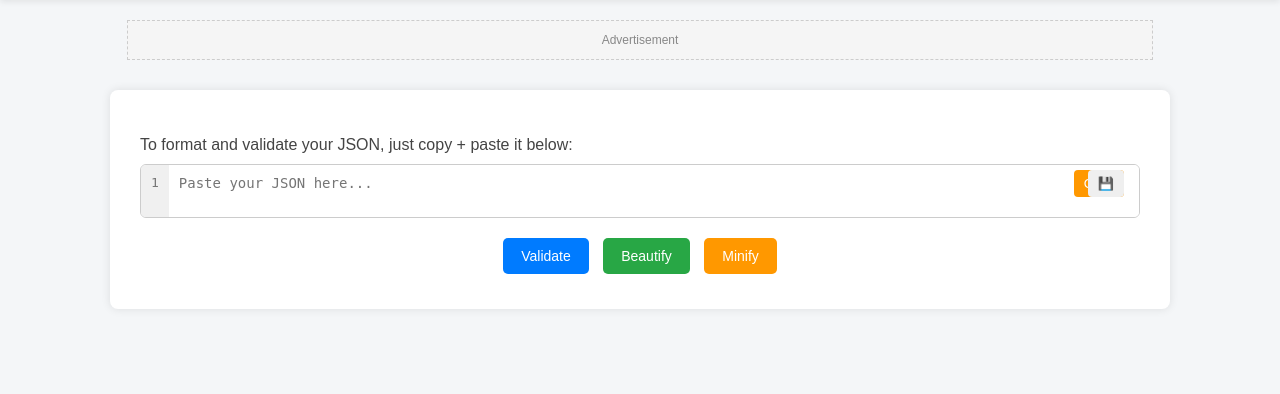
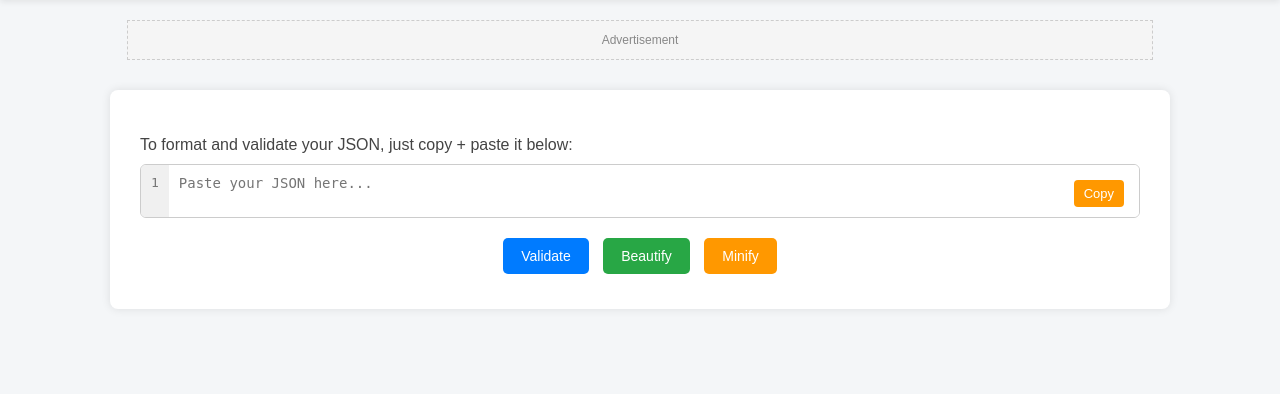
Before and after one commit to gtrreddy5/json_validator, a Flask app: page / in a window 1280 px wide. Shown: the part 95-489 px from the top of the page. Run offline with Flask 3, Linux system fonts and the light colour scheme.

Commit message:
Update style.css

```diff
--- a/static/style.css
+++ b/static/style.css
@@ -256,7 +256,17 @@ body.dark .seo-content {
     cursor: pointer;
     z-index: 10;
 }
+.copy-btn {
+    top: 10px;
+    background: #ff9800;
+    color: #fff;
+}
 
+.save-btn {
+    top: 48px; /* below copy */
+    background: #17a2b8;
+    color: #fff;
+}
 /* Modal */
 .modal {
     display: none;
```
